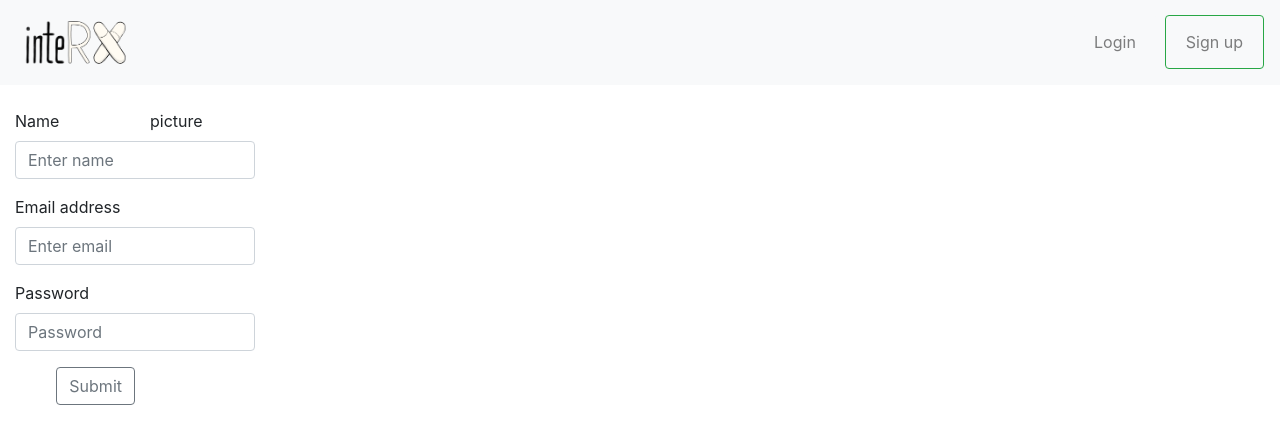
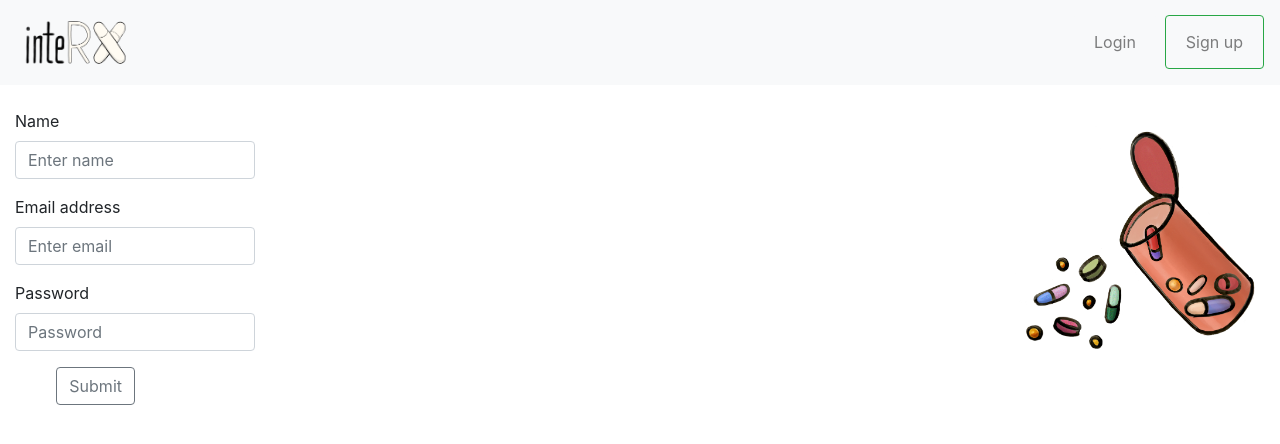
Before and after one commit to shish-kabobs/interx, a React (Create React App) app: page /users/add in a window 1280 px wide. Shown: the top 444 px of the page. Built offline with nearby package versions, Linux system fonts and the light colour scheme; the HTML template or start-up script is replaced by a standard one.

Commit message:
sign up fix picture

```diff
--- a/src/components/create-user.component.js
+++ b/src/components/create-user.component.js
@@ -108,9 +108,9 @@ export default class CreateUser extends Component {
 						</button>
 					</form>
 				</div>
-				<div className="picture">
-					<p>picture</p>
-				</div>
+				<figure className="picture">
+                    <img src={pills} alt='scattered pills' />
+                </figure>
 			</div>
 		);
 	}
```
